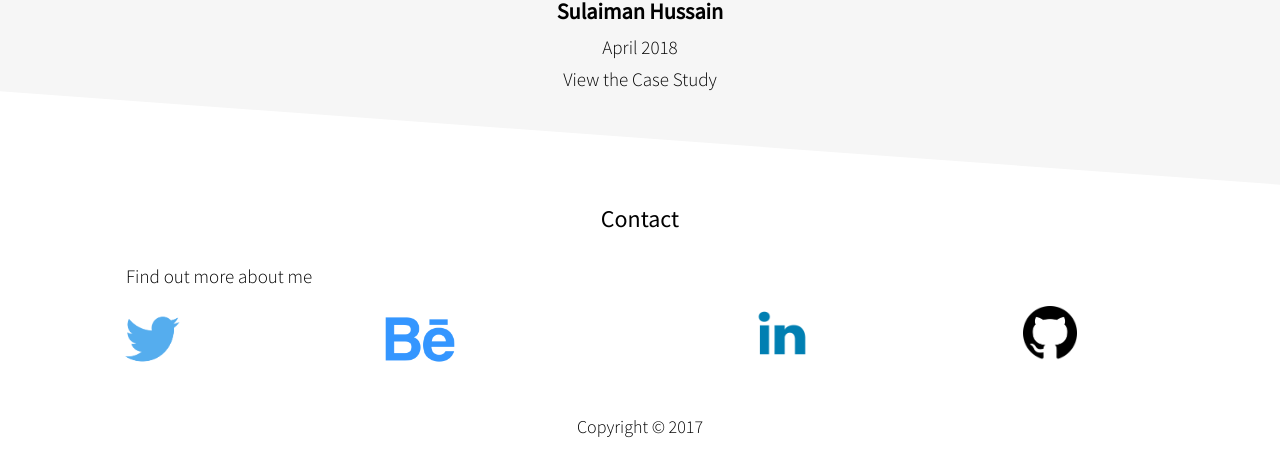
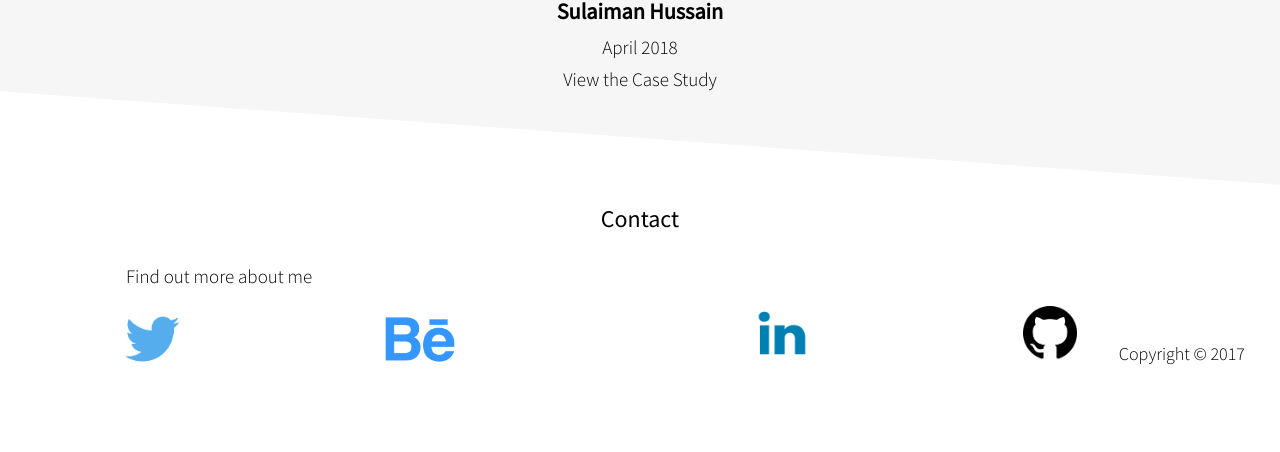
Before and after one commit to SulaimanH12/Portfolio-site, a website: page assets/index.html in a window 1280 px wide. Shown: the part 2635-3087 px from the top of the page. After the commit the page ends 3038 px from the top, so only its background shows below. Drawn offline with Linux system fonts and the light colour scheme.

Commit message:
aligned copyright for desktop version like visual mockup

```diff
--- a/assets/index.html
+++ b/assets/index.html
@@ -195,7 +195,9 @@
                     </ul>
                 </div>
             </div>
-            <p class='text-copyright'>Copyright &copy; 2017</p>
+            <div class="copyright-holder">
+                <p class='text-copyright'>Copyright &copy; 2017</p>
+            </div>
         </div>
     </footer>
 
--- a/src/sass/media-queries.scss
+++ b/src/sass/media-queries.scss
@@ -241,7 +241,19 @@
 }
 
 // Need to change contact section from this break point
-@media screen and (min-width: 860px) {}
+@media screen and (min-width: 860px) {
+    #contact > .container > .copyright-holder {
+        position: relative;
+        .text-copyright {
+            position: absolute;
+            right: 35px;
+            bottom: 35px;
+            margin: 0;
+            width: initial;
+            padding: 0;
+        }
+    }
+}
 
 @media screen and (min-width: 1024px) and (max-width: 1440px) {
 
```
Also changed, not shown: assets/css/style.min.css.
